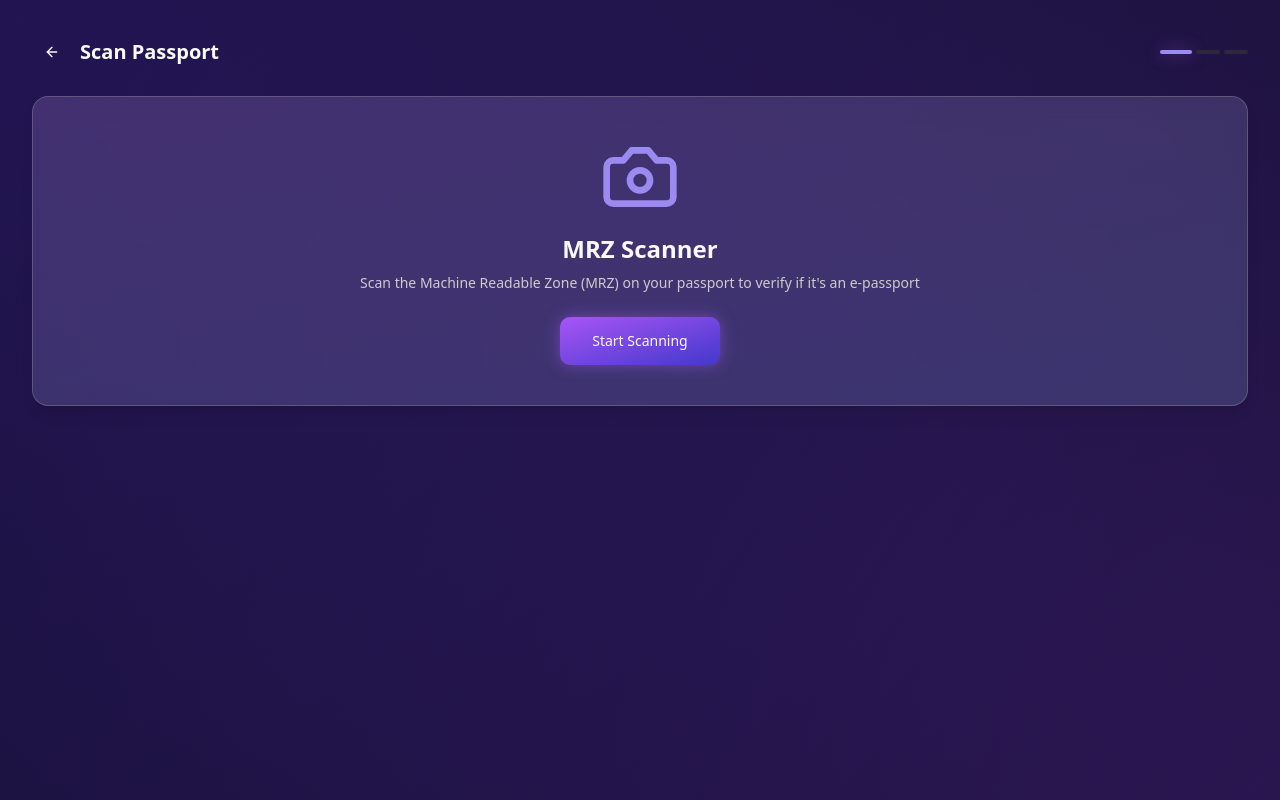
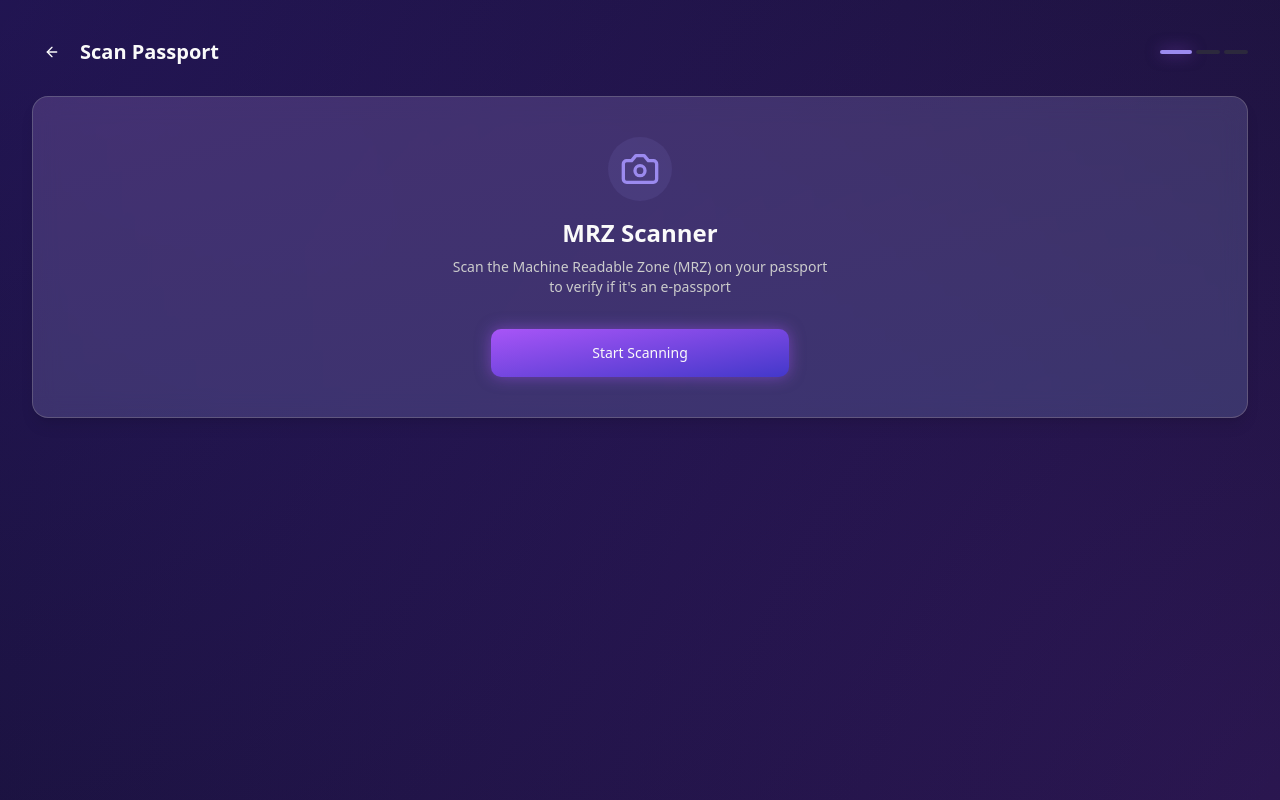
Before and after one commit to dokajuno/sawasdee-passport-zero, a React (Vite) app: page /scan in a window 1280 px wide. Built offline with nearby package versions, Linux system fonts and the light colour scheme.

Commit message:
fix text for MRZ scanner

```diff
--- a/src/components/MRZScanner.tsx
+++ b/src/components/MRZScanner.tsx
@@ -28,8 +28,10 @@ const MRZScanner: React.FC<MRZScannerProps> = ({ onScanComplete }) => {
   return (
     <div className="glass-card flex flex-col items-center justify-center py-10 px-6 relative overflow-hidden">
       <div className="absolute inset-0 bg-gradient-to-br from-purple-500/10 to-blue-500/10"></div>
-      <div className="relative z-10 flex flex-col items-center">
+      <div className="relative z-10 flex flex-col items-center w-full max-w-md">
         {isScanning ? (
+          <div className="w-full mb-6">
+            <div className="relative aspect-[4/3] border-2 border-primary/70 rounded-lg overflow-hidden glass">
               <Webcam
                 ref={webcamRef}
                 audio={false}
@@ -37,41 +39,68 @@ const MRZScanner: React.FC<MRZScannerProps> = ({ onScanComplete }) => {
                 videoConstraints={{
                   facingMode: "environment" // Use rear camera for MRZ scanning
                 }}
-            className="relative w-full max-w-xs aspect-[4/3] mb-6 border-2 border-primary/70 rounded-lg overflow-hidden glass"
-          >
-            {({ getScreenshot }) => (
-              <>
+                className="absolute inset-0 w-full h-full object-cover"
+              />
+
+              {/* Scanning overlay */}
               <div className="absolute inset-0 bg-black/20"></div>
+
+              {/* Scanning line animation */}
               <div className="absolute inset-x-0 h-0.5 bg-primary top-1/2 animate-[pulse_2s_cubic-bezier(0.4,0,0.6,1)_infinite]"></div>
+
+              {/* Corner markers */}
               <div className="absolute top-2 left-2 w-6 h-6 border-t-2 border-l-2 border-primary"></div>
               <div className="absolute top-2 right-2 w-6 h-6 border-t-2 border-r-2 border-primary"></div>
               <div className="absolute bottom-2 left-2 w-6 h-6 border-b-2 border-l-2 border-primary"></div>
               <div className="absolute bottom-2 right-2 w-6 h-6 border-b-2 border-r-2 border-primary"></div>
-                <div className="absolute bottom-4 left-0 right-0 text-center">
-                  <div className="bg-black/60 text-white text-xs py-1 px-2 rounded-full inline-block">
+
+              {/* Small indicator inside camera view */}
+              <div className="absolute bottom-3 left-0 right-0 flex justify-center">
+                <div className="bg-black/80 text-white text-xs py-1 px-3 rounded-full">
                   Position MRZ in frame
                 </div>
               </div>
-              </>
-            )}
-          </Webcam>
+            </div>
+
+            {/* Instructions - moved outside the camera view for better readability */}
+            <div className="mt-3 bg-black/70 text-white text-xs py-3 px-4 rounded-lg leading-relaxed">
+              <p className="font-medium mb-1">How to scan:</p>
+              <ol className="list-decimal pl-4 space-y-1">
+                <li>Position your passport with the MRZ (text and numbers at the bottom) clearly visible</li>
+                <li>Ensure good lighting and keep your device steady</li>
+                <li>Align the MRZ within the frame markers</li>
+              </ol>
+            </div>
+          </div>
         ) : (
-          <Camera size={80} className="text-primary mb-4" />
+          <div className="flex flex-col items-center mb-6">
+            <div className="w-16 h-16 rounded-full bg-primary/10 flex items-center justify-center mb-4">
+              <Camera size={40} className="text-primary" />
+            </div>
+            <div className="space-y-2 text-center">
+              <h2 className="text-2xl font-bold">MRZ Scanner</h2>
+              <p className="text-sm text-muted-foreground max-w-sm">
+                Scan the Machine Readable Zone (MRZ) on your passport to verify if it's an e-passport
+              </p>
+            </div>
+          </div>
         )}
 
-        <h2 className="text-2xl font-bold mb-2">MRZ Scanner</h2>
-        <p className="text-sm text-center text-muted-foreground mb-6">
-          Scan the Machine Readable Zone (MRZ) on your passport to verify if it's an e-passport
-        </p>
-        <div className="w-full max-w-sm flex justify-center">
+        <div className="w-full flex justify-center mt-2">
           <Button
             onClick={handleScan}
             disabled={isScanning}
-            className="purple-gradient px-8 py-6 hover:opacity-90 glow"
+            className={`purple-gradient px-8 py-6 hover:opacity-90 glow ${isScanning ? 'w-full sm:w-auto' : 'w-full sm:w-2/3'}`}
           >
             {isScanning ? 'Scanning...' : 'Start Scanning'}
           </Button>
         </div>
+
+        {isScanning && (
+          <p className="text-xs text-center text-muted-foreground mt-3">
+            Hold steady while scanning. This will take a few seconds.
+          </p>
+        )}
       </div>
     </div>
   );
--- a/src/components/NFCReader.tsx
+++ b/src/components/NFCReader.tsx
@@ -38,7 +38,7 @@ const NFCReader: React.FC<NFCReaderProps> = ({ onReadComplete }) => {
       const sampleData: PassportData = {
         firstName: "Ploypitcha",
         lastName: "Boontavipitak",
-        dateOfBirth: "1988-06-29",
+        dateOfBirth: "1990-06-29",
         nationality: "Thailand",
         gender: "Female",
         passportNumber: "AB114346",
--- a/src/pages/Identity.tsx
+++ b/src/pages/Identity.tsx
@@ -12,7 +12,7 @@ const Identity = () => {
     {
       firstName: "Ploypitcha",
       lastName: "Boontavipitak",
-      dateOfBirth: "1988-06-29",
+      dateOfBirth: "1990-06-29",
       nationality: "Thailand",
       gender: "Female",
       passportNumber: "AC773241",
--- a/src/pages/ZKProofs.tsx
+++ b/src/pages/ZKProofs.tsx
@@ -18,7 +18,7 @@ const ZKProofs = () => {
   const passportData: PassportData = {
     firstName: "Ploypitcha",
     lastName: "Boontavipitak",
-    dateOfBirth: "1988-06-29",
+    dateOfBirth: "1990-06-29",
     nationality: "Thailand",
     gender: "Female",
     passportNumber: "AC773241",
```
Lines whose indentation alone changed are shown as unchanged.
